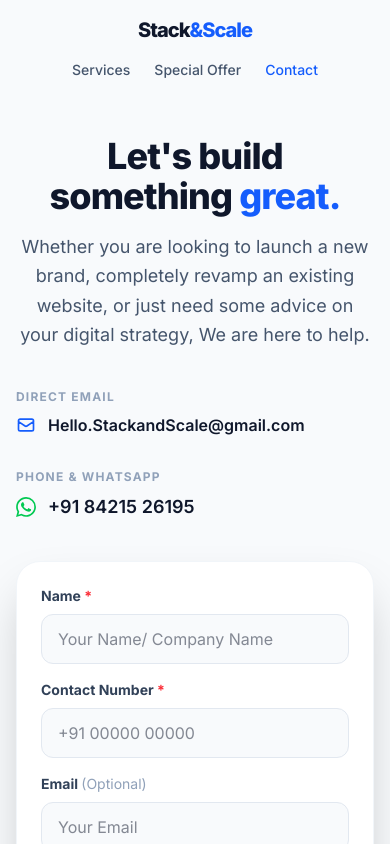
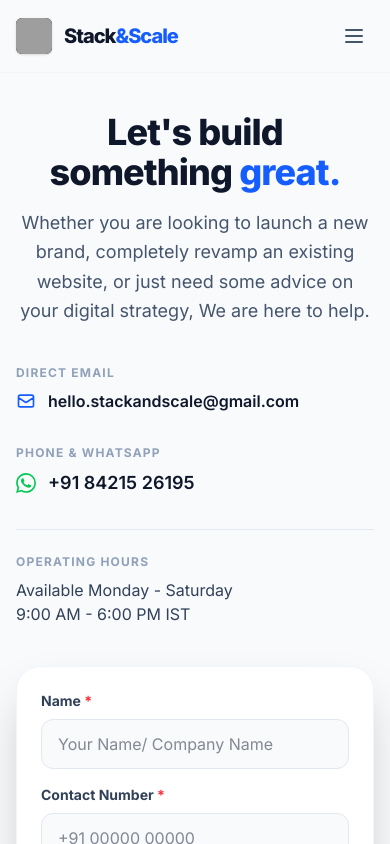
Before and after one commit to Pratik9984/stack-scale, a Next.js app: page /contact in a window 390 px wide. Shown: the top 844 px of the page. Built offline with nearby package versions, Linux system fonts and the light colour scheme; grey boxes are pictures that could not be loaded.

Commit message:
Implement fixed header and mobile menu for contact page
Added a fixed header with navigation and mobile menu functionality to the contact page.

```diff
--- a/app/contact/page.tsx
+++ b/app/contact/page.tsx
@@ -6,6 +6,7 @@ import { useState } from 'react';
 export default function Contact() {
   const [formData, setFormData] = useState({ name: '', email: '', phone: '', message: '' });
   const [status, setStatus] = useState('idle'); // 'idle' | 'submitting' | 'success'
+  const [isMenuOpen, setIsMenuOpen] = useState(false);
 
   const handleSubmit = async (e: React.FormEvent) => {
     e.preventDefault();
@@ -56,23 +57,57 @@ export default function Contact() {
   };
 
   return (
-    <main className="min-h-screen bg-slate-50 text-slate-900 overflow-x-hidden">
+    <main className="min-h-screen bg-slate-50 text-slate-900 overflow-x-hidden relative">
 
-      {/* Navigation (Fixed for Mobile Visibility) */}
-      <nav className="flex flex-col md:flex-row items-center justify-between p-4 sm:p-6 max-w-7xl mx-auto gap-4 md:gap-0">
+      {/* FIXED Header - Match exact design from homepage */}
+      <header className="w-full fixed top-0 left-0 z-40 bg-slate-50 border-b border-slate-100">
+        <nav className="flex items-center justify-between p-4 sm:p-6 max-w-7xl mx-auto">
+          {/* Logo Lockup */}
           <Link href="/">
-          <div className="font-extrabold text-xl sm:text-2xl tracking-tighter hover:opacity-80 transition cursor-pointer text-center md:text-left">
+            <div className="flex items-center gap-3 group cursor-pointer">
+              {/* Logo Image Container */}
+              <div className="w-9 h-9 sm:w-10 sm:h-10 rounded-md overflow-hidden flex items-center justify-center bg-slate-900 shadow-sm">
+                <img src="/icon.png" alt="Stack&Scale Logo" className="w-full h-full object-cover" />
+              </div>
+              <div className="font-extrabold text-xl sm:text-2xl tracking-tighter group-hover:opacity-80 transition">
                 Stack<span className="text-blue-600">&Scale</span>
               </div>
+            </div>
           </Link>
-        <div className="flex flex-wrap items-center justify-center gap-6 sm:gap-8 font-medium text-slate-600 text-sm sm:text-base">
-          <Link href="/#services" className="hover:text-blue-600 transition">Services</Link>
-          <Link href="/#portfolio" className="hover:text-blue-600 transition">Special Offer</Link>
+
+          {/* Desktop Menu - Uses /# to correctly route back to homepage sections */}
+          <div className="hidden md:flex items-center gap-8 font-medium text-slate-600">
+            <a href="/#services" className="hover:text-blue-600 transition">Services</a>
+            <a href="/#portfolio" className="hover:text-blue-600 transition">Special Offer</a>
             <Link href="/contact" className="text-blue-600 transition">Contact</Link>
           </div>
+
+          {/* Mobile Hamburger Button */}
+          <button
+            className="md:hidden p-2 text-slate-600 hover:text-blue-600 focus:outline-none"
+            onClick={() => setIsMenuOpen(!isMenuOpen)}
+            aria-label="Toggle menu"
+          >
+            {isMenuOpen ? (
+              <svg className="w-6 h-6" fill="none" stroke="currentColor" viewBox="0 0 24 24"><path strokeLinecap="round" strokeLinejoin="round" strokeWidth="2" d="M6 18L18 6M6 6l12 12"></path></svg>
+            ) : (
+              <svg className="w-6 h-6" fill="none" stroke="currentColor" viewBox="0 0 24 24"><path strokeLinecap="round" strokeLinejoin="round" strokeWidth="2" d="M4 6h16M4 12h16M4 18h16"></path></svg>
+            )}
+          </button>
         </nav>
 
-      <section className="max-w-7xl mx-auto px-4 sm:px-6 py-10 md:py-24">
+        {/* Mobile Dropdown Menu */}
+        {isMenuOpen && (
+          <div className="md:hidden absolute top-full left-0 w-full bg-white shadow-xl border-t border-slate-100 py-4 px-6 flex flex-col gap-4 font-medium text-slate-600 animate-in slide-in-from-top-2 z-50">
+            <a href="/#services" onClick={() => setIsMenuOpen(false)} className="block hover:text-blue-600 py-2">Services</a>
+            <a href="/#portfolio" onClick={() => setIsMenuOpen(false)} className="block hover:text-blue-600 py-2">Special Offer</a>
+            <Link href="/contact" onClick={() => setIsMenuOpen(false)} className="block text-blue-600 py-2">Contact</Link>
+          </div>
+        )}
+      </header>
+
+      {/* Main Content Section - Added pt-28 to clear fixed header */}
+      <section className="max-w-7xl mx-auto px-4 sm:px-6 pt-28 pb-10 md:pt-36 md:pb-24">
         <div className="text-center md:text-left mb-10 md:mb-16">
           <h1 className="text-4xl sm:text-5xl md:text-6xl font-extrabold tracking-tight mb-4 sm:mb-6">
             Let's build something <span className="text-blue-600">great.</span>
@@ -90,7 +125,7 @@ export default function Contact() {
               <h3 className="text-xs sm:text-sm font-bold text-slate-400 uppercase tracking-widest mb-2 sm:mb-3">Direct Email</h3>
               <a href="mailto:hello.stackandscale@gmail.com" className="text-base sm:text-lg lg:text-2xl font-semibold text-slate-900 hover:text-blue-600 transition flex items-center gap-3 group">
                 <svg className="w-5 h-5 sm:w-6 sm:h-6 shrink-0 text-blue-600 group-hover:-translate-y-1 transition-transform" fill="none" stroke="currentColor" viewBox="0 0 24 24"><path strokeLinecap="round" strokeLinejoin="round" strokeWidth="2" d="M3 8l7.89 5.26a2 2 0 002.22 0L21 8M5 19h14a2 2 0 002-2V7a2 2 0 00-2-2H5a2 2 0 00-2 2v10a2 2 0 002 2z"></path></svg>
-                <span className="break-all sm:break-normal">Hello.StackandScale@gmail.com</span>
+                <span className="break-all sm:break-normal">hello.stackandscale@gmail.com</span>
               </a>
             </div>
 
@@ -102,7 +137,10 @@ export default function Contact() {
               </a>
             </div>
 
-
+            <div className="pt-6 sm:pt-8 border-t border-slate-200">
+              <h3 className="text-xs sm:text-sm font-bold text-slate-400 uppercase tracking-widest mb-2 sm:mb-3">Operating Hours</h3>
+              <p className="text-base sm:text-lg text-slate-700">Available Monday - Saturday<br/>9:00 AM - 6:00 PM IST</p>
+            </div>
           </div>
 
           {/* Contact Form Side */}
```
Lines whose indentation alone changed are shown as unchanged.
